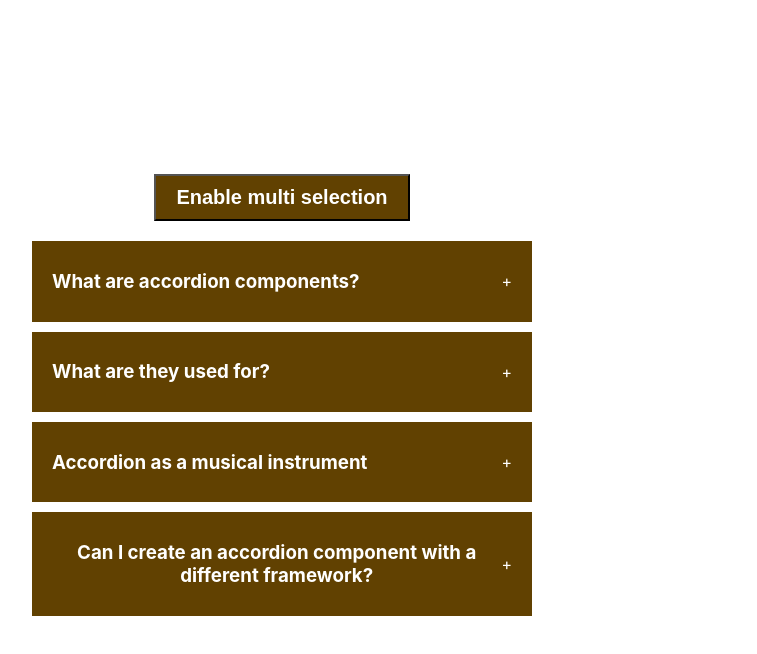
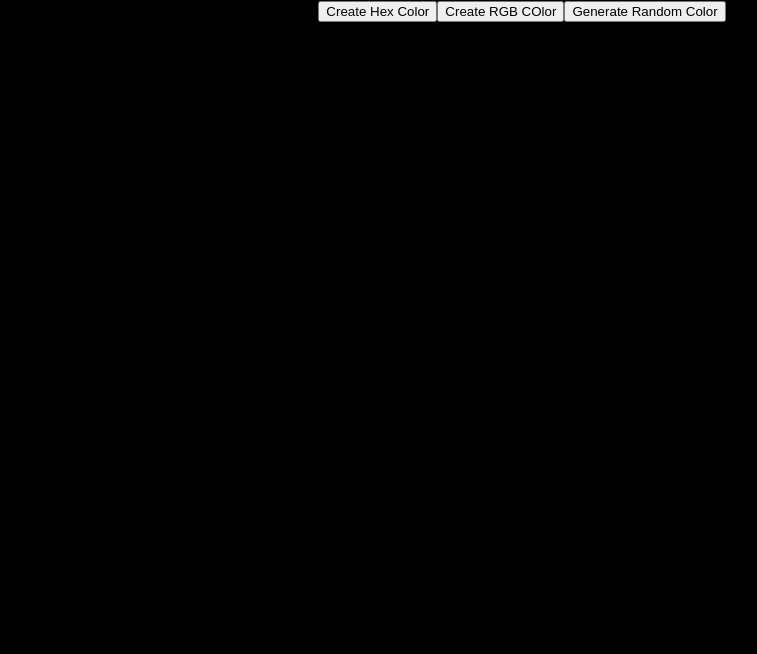
Before and after one commit to gokul-1998/25-react-mini-projects, a React (Create React App) app: page / in a window 1280 px wide. Shown: the top 654 px of the page, without its empty margins (118-875 px from the left). Built offline with nearby package versions, Linux system fonts and the light colour scheme.

Commit message:
Added till 40.56

```diff
--- a/src/App.js
+++ b/src/App.js
@@ -1,12 +1,17 @@
 import logo from './logo.svg';
 import './App.css';
 import Accordian from './components/accordian';
+import RandomColor from './components/random-color';
 
 function App() {
   return (
     <div className="App">
      {/* Accordian component */}
-     <Accordian/>
+     {/* <Accordian/> */}
+
+    {/* Random Color component */}
+    <RandomColor/>
+
     </div>
   );
 }
--- /dev/null
+++ b/src/components/random-color/index.jsx
@@ -0,0 +1,44 @@
+import { useState } from "react"
+
+
+
+export default function RandomColor(){
+    const  [typeOfColor,setTypeOfColor]=useState("hex");
+    const [color,setColor]=useState("#000000");
+
+    function randomcolorutility(length){
+        return Math.floor(Math.random()*length)
+    }
+
+    function handleCreateRandomHexColor(){
+    //    #423232;
+    const hex=[1,2,3,4,5,6,7,8,9,'A','B','C','D','E','F'];
+    let hexColor="#";
+    for(let i=0;i<6;i++){
+        hexColor+=hex[randomcolorutility(hex.length)]
+    }
+    console.log(hexColor)
+    setColor(hexColor);
+
+
+    }
+    function handleCreateRandomRgbColor(){
+
+    }
+
+
+    return (
+
+
+    <div style={{
+        width:"100vw",
+        height:"100vh",
+        background:color
+
+    }}>
+        <button onClick={()=>setTypeOfColor('hex')}>Create Hex Color</button>
+        <button onClick={()=>setTypeOfColor('rgb')}>Create RGB  COlor</button>
+        <button onClick={ typeOfColor==='hex' ?  handleCreateRandomHexColor:handleCreateRandomRgbColor}>Generate Random Color</button>
+    </div>
+    )
+}
```
